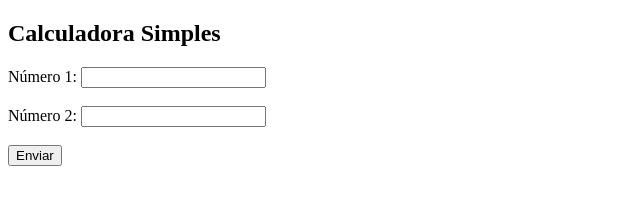
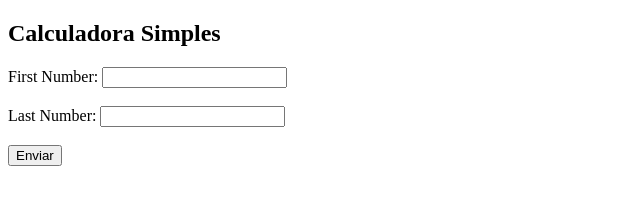
Before and after one commit to johnbom1/back-end-avan-ado, a plain HTML site: page form-data/index.html in a window 1280 px wide. Shown: the whole page, without its empty margins (0-640 px from the left). Drawn offline with Linux system fonts and the light colour scheme.

Commit message:
alterando campos do html.

```diff
--- a/form-data/index.html
+++ b/form-data/index.html
@@ -14,12 +14,12 @@
         <h2>Calculadora Simples</h2>
         <form>
             <div>
-            <label for="numero1">Número 1:</label>
+            <label for="numero1">First Number:</label>
             <input type="number" name="primeiro" id="primeiro">
             </div>
             <br>
             <div>
-                <label for="numero2">Número 2:</label>
+                <label for="numero2">Last Number:</label>
                 <input type="number" name="segundo" id="segundo">
             </div>
             <br>
```
